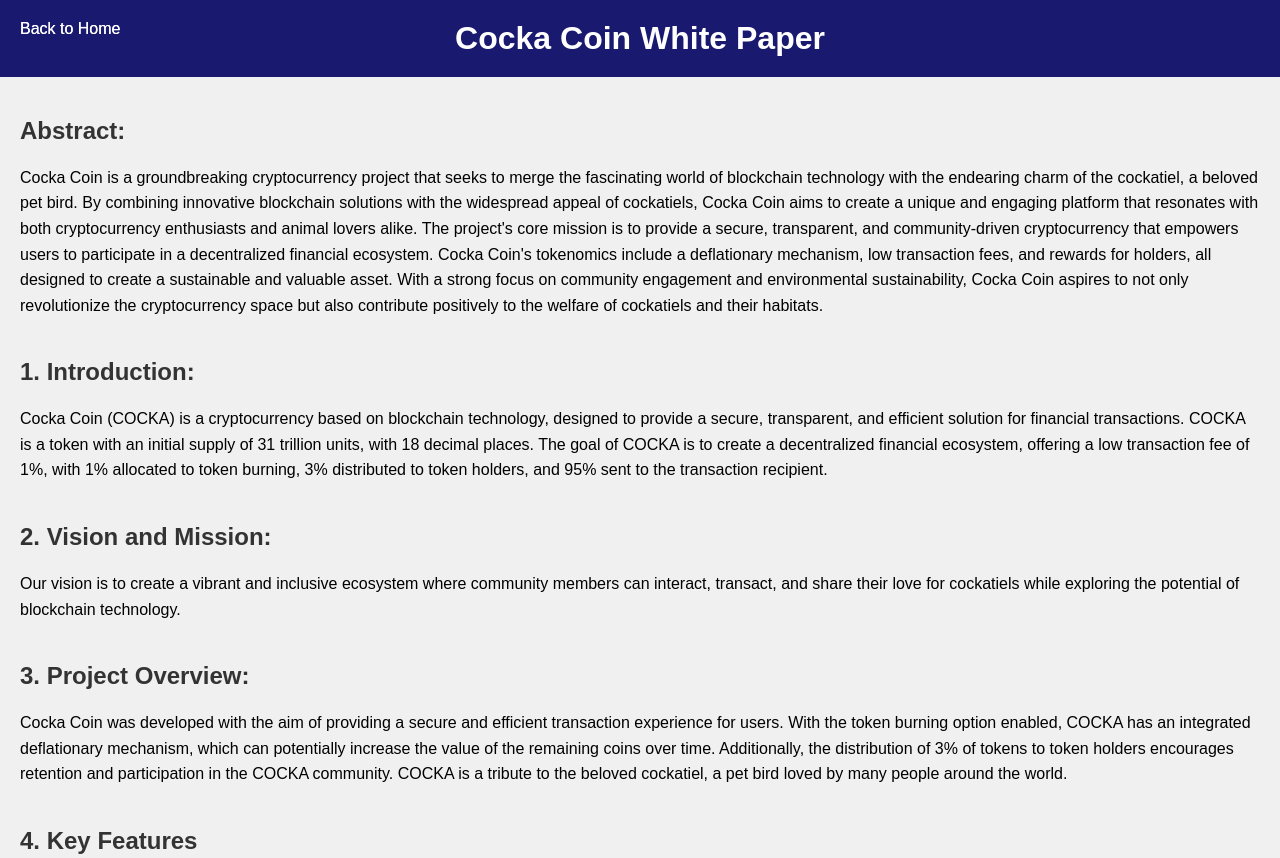
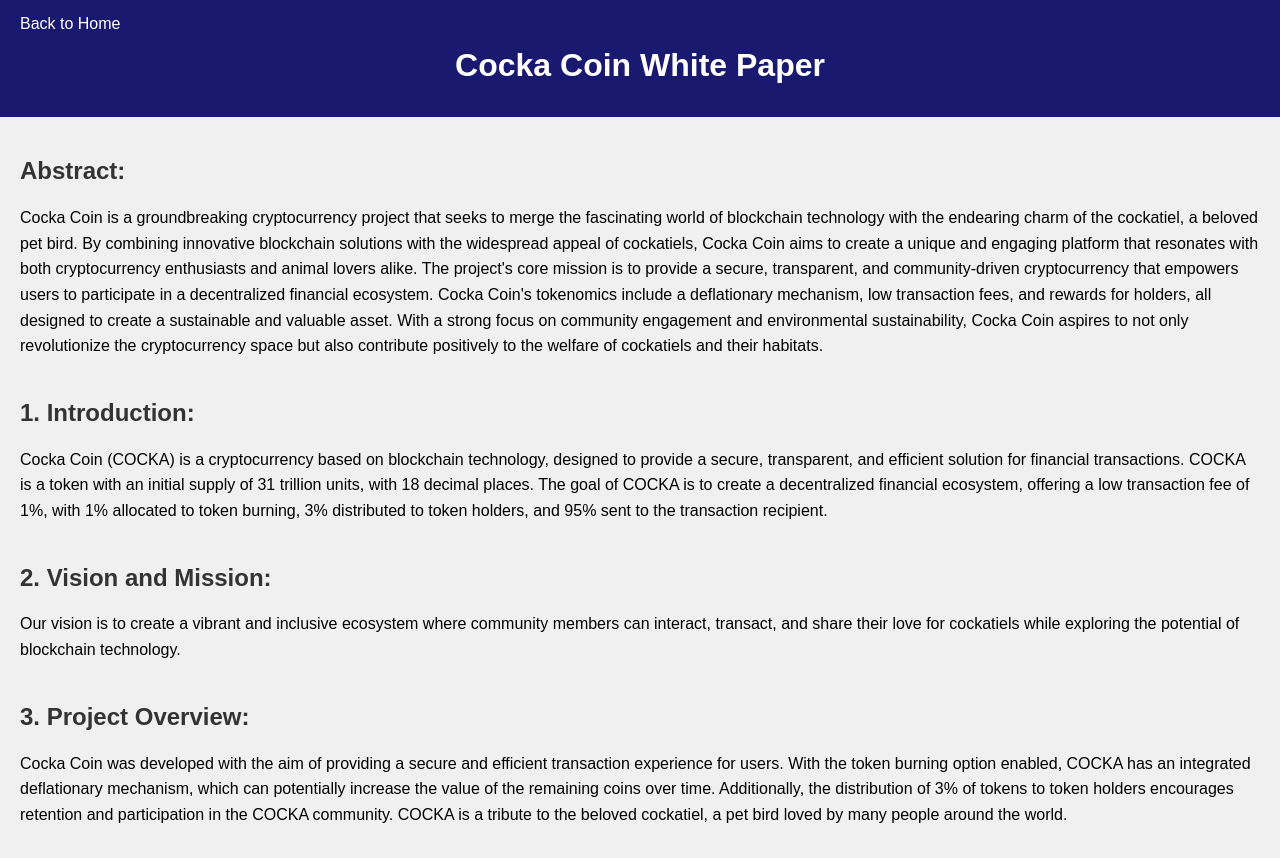
Before and after one commit to vsj2811/cockacoin, a plain HTML site: page white-paper.html in a window 1280 px wide. Shown: the top 858 px of the page. Drawn offline with Linux system fonts and the light colour scheme.

Commit message:
Update styles_white.css
Ajuste CSS devido ajuste Botão Home.

```diff
--- a/styles_white.css
+++ b/styles_white.css
@@ -8,21 +8,31 @@ body {
 header {
     background-color: #191970;
     color: #fff;
-    padding: 20px;
+    padding: 12px;
     text-align: center;
     position: relative;
 }
+.home-link {
+    color: #fff;
+}
 
-.home-link {
+header .home-link {
     position: absolute;
     left: 20px;
-    top: 20px;
+    top: 15px;
     color: #fff;
     text-decoration: none;
 }
 
+footer .home-link {
+    position: relative;
+    display: block;
+    text-align: center;
+    padding: 10px;
+}
+
 h1 {
-    margin: 0;
+    margin-top: 35px;
 }
 
 main {
```
